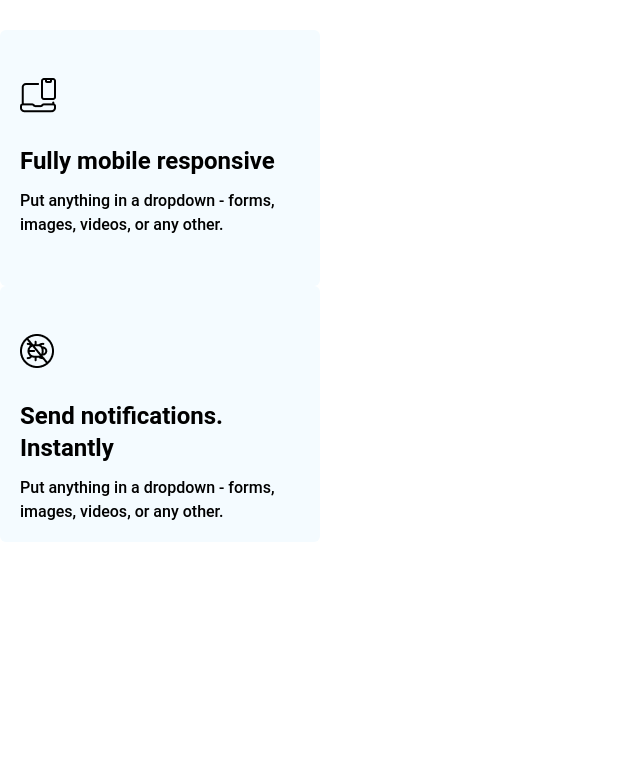
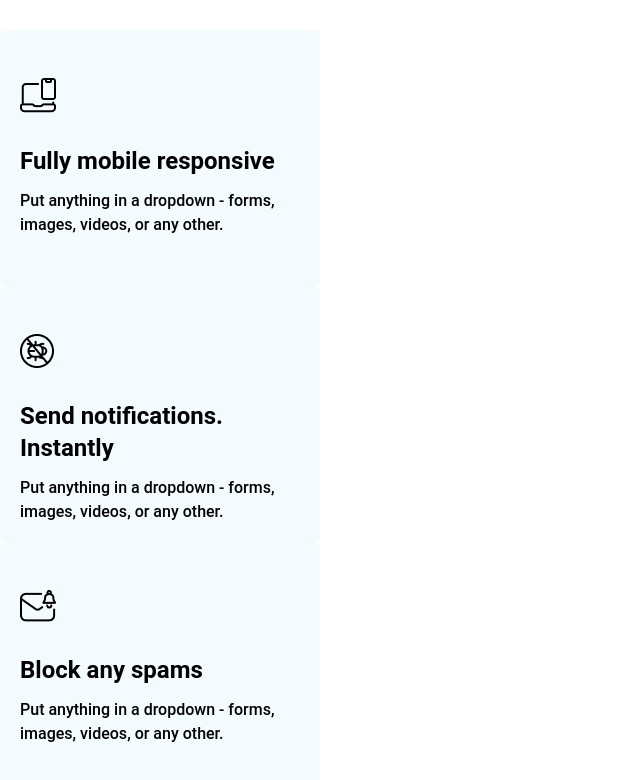
Before and after one commit to ronobir84/fluent-forms, a React (Vite) app: page / in a window 1280 px wide. Shown: the part 2941-3721 px from the top of the page, without its empty margins (0-640 px from the left). Before the commit the page ends 3483 px from the top, so only its background shows below. Built offline with nearby package versions, Linux system fonts and the light colour scheme.

Commit message:
add this third card

```diff
--- a/src/Pages/HomePage/Fully/Fully.jsx
+++ b/src/Pages/HomePage/Fully/Fully.jsx
@@ -37,6 +37,22 @@ const Fully = () => {
 
                 </div>
 
+                {/* second card */}
+                <div className="w-80 h-64 bg-[#F4FBFF] rounded-md">
+                    <div className="px-5">
+                        <div className="pt-12">
+                            <img src={icon3} alt="" />
+                        </div>
+                        <div className="pt-8 space-y-3">
+                            <h2 className="text-2xl font-semibold text-black">Block any spams</h2>
+                            <p className="text-base text-black  font-medium">Put anything in a dropdown - forms, images, videos, or any other.</p>
+                        </div>
+
+
+                    </div>
+
+                </div>
+
             </div>
         </div>
     );
```
